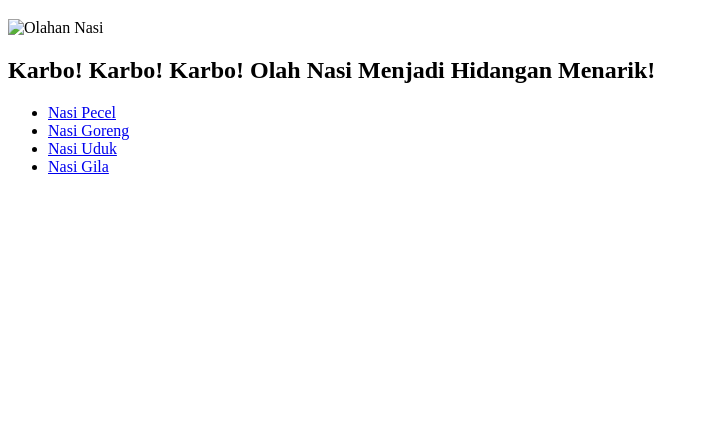
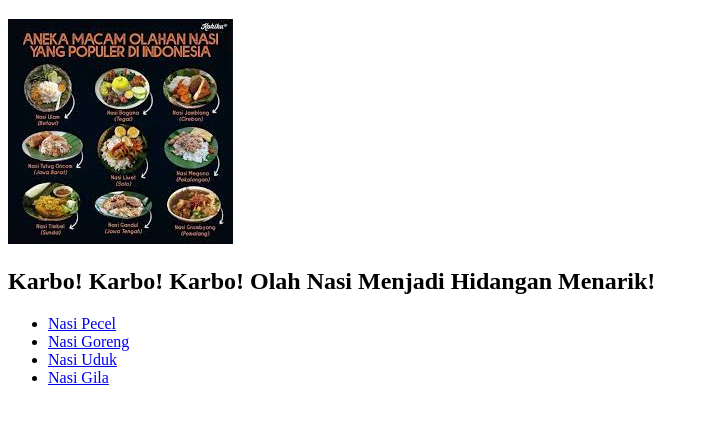
Before and after one commit to Fahdani/odin-recipes, a plain HTML site: page index.html in a window 1280 px wide. Shown: the part 61-482 px from the top of the page, without its empty margins (0-709 px from the left). Drawn offline with Linux system fonts and the light colour scheme.

Commit message:
Perbaiki gambar tidak tampil

```diff
--- a/index.html
+++ b/index.html
@@ -6,7 +6,7 @@
 </head>
 <body>
  <h1>Aneka Olahan Nasi</h1>
- <img src="./recipes/olahan_nasi.jpeg" alt="Olahan Nasi">
+ <img src="olahan_nasi.jpeg" alt="Olahan Nasi">
  <h2>Karbo! Karbo! Karbo! Olah Nasi Menjadi Hidangan Menarik!</h2>
  <ul>
  <li><a href="./recipes/nasi_pecel.html">Nasi Pecel</a></li>
```
Also changed, not shown: olahan_nasi.jpeg (added), 1 other file.
